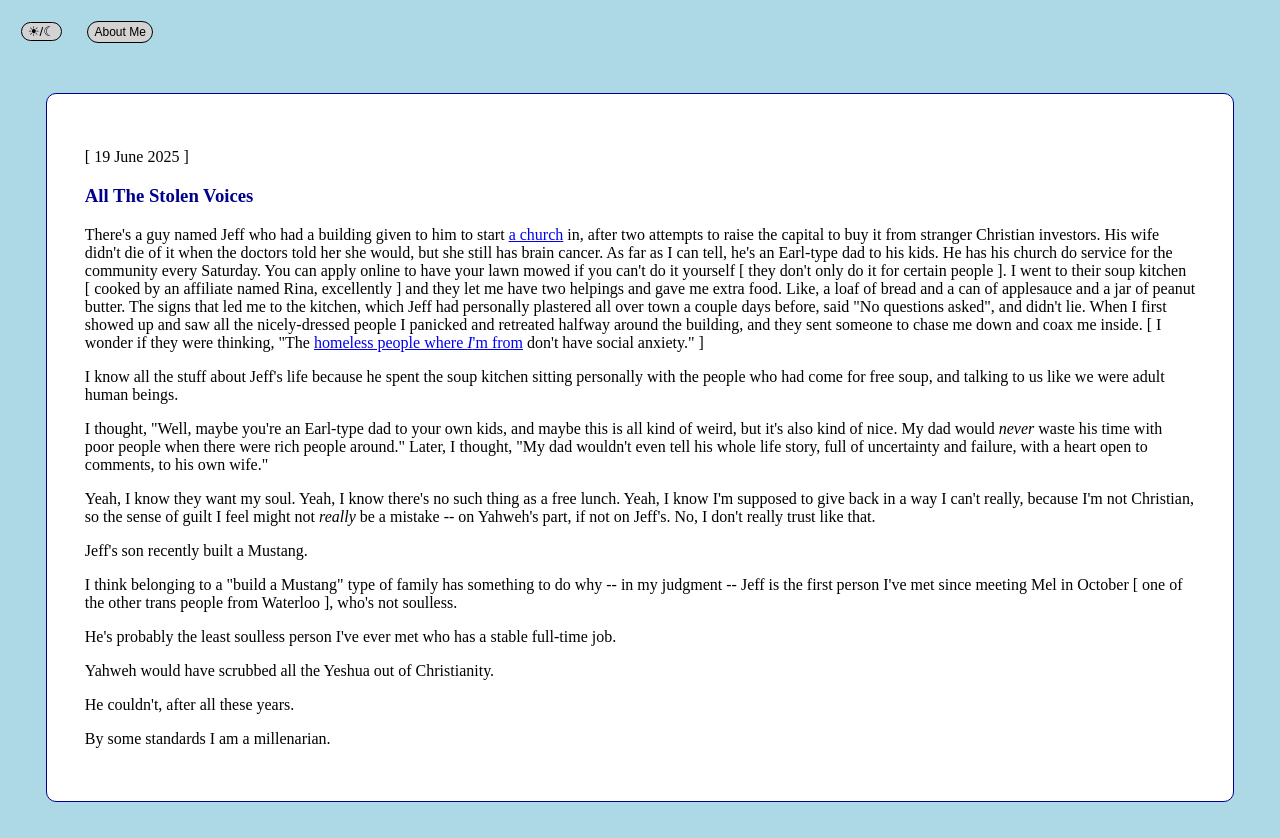
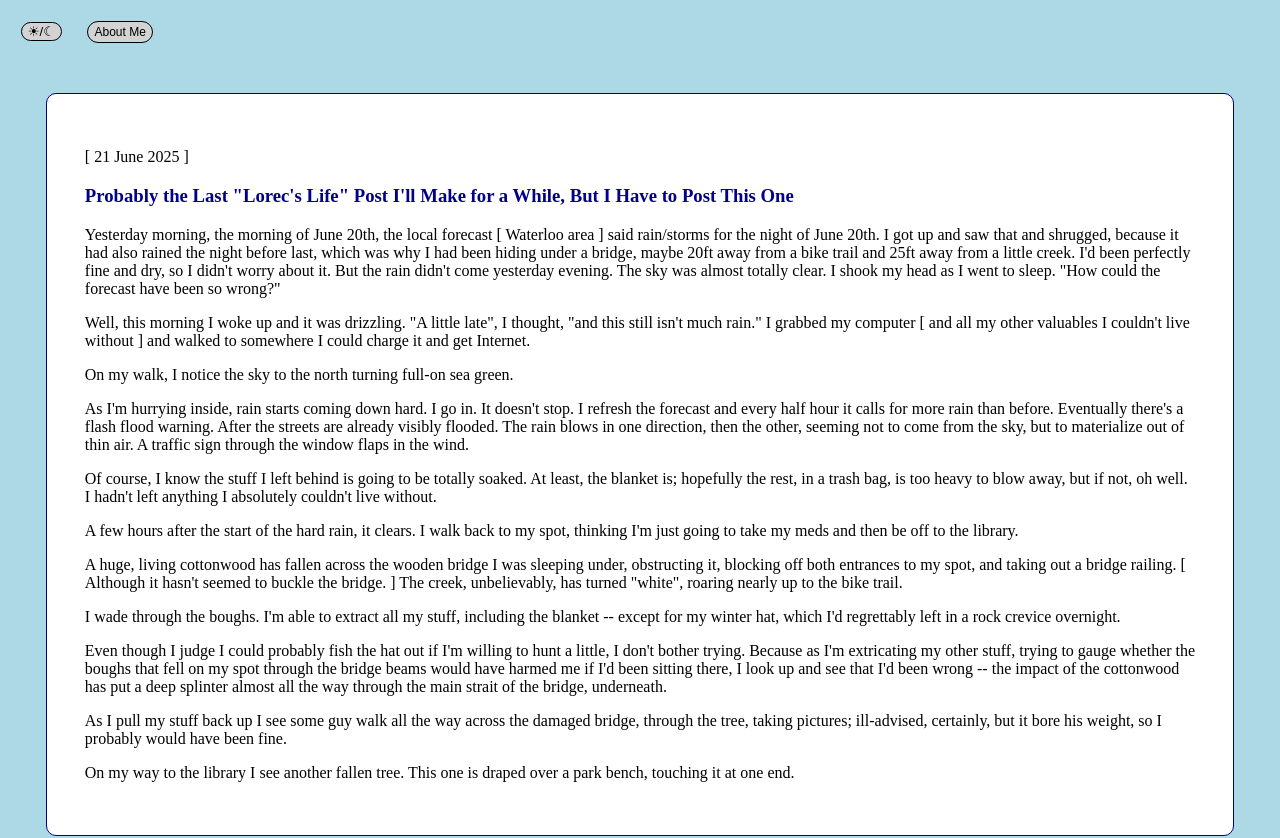
Before and after one commit to kaventekeit/kaventekeit.github.io, a plain HTML site: page index.html in a window 1280 px wide. Shown: the top 838 px of the page. Drawn offline with Linux system fonts and the light colour scheme.

Commit message:
new post

```diff
--- a/index.html
+++ b/index.html
@@ -171,6 +171,21 @@ body.dark-mode {
           <p>My name is Lorec. My government name is Mack Gallagher.</p>
           <p>I am <a href='https://www.lesswrong.com/posts/ME7sLiwhEB6awRqJR/project-adequate-seeking-cofounders-funders' target='_blank'>aligning the AI</a>.</p>
           <p>You can <a href='https://docs.google.com/forms/d/e/1FAIpQLSfE9Z7jh9imJ2mkffnRvnoi68MBhGFkuIltQ4KcwlM7WJaQIQ/viewform?usp=header' target='_blank'>give me anonymous feedback [including volunteering help aligning the AI] here</a>.</p> </div>
+      </div>
+      <div class='post' id='probably-the-last-lorecs-life-post-ill-make-for-a-while-but-i-have-to-post-this-one'>
+        <p>[ 21 June 2025 ]</p>
+        <h3>Probably the Last "Lorec's Life" Post I'll Make for a While, But I Have to Post This One</h3>
+        <p>Yesterday morning, the morning of June 20th, the local forecast [ Waterloo area ] said rain/storms for the night of June 20th. I got up and saw that and shrugged, because it had also rained the night before last, which was why I had been hiding under a bridge, maybe 20ft away from a bike trail and 25ft away from a little creek. I'd been perfectly fine and dry, so I didn't worry about it. But the rain didn't come yesterday evening. The sky was almost totally clear. I shook my head as I went to sleep. "How could the forecast have been so wrong?"</p>
+        <p>Well, this morning I woke up and it was drizzling. "A little late", I thought, "and this still isn't much rain." I grabbed my computer [ and all my other valuables I couldn't live without ] and walked to somewhere I could charge it and get Internet.</p>
+        <p>On my walk, I notice the sky to the north turning full-on sea green.</p>
+        <p>As I'm hurrying inside, rain starts coming down hard. I go in. It doesn't stop. I refresh the forecast and every half hour it calls for more rain than before. Eventually there's a flash flood warning. After the streets are already visibly flooded. The rain blows in one direction, then the other, seeming not to come from the sky, but to materialize out of thin air. A traffic sign through the window flaps in the wind.</p>
+        <p>Of course, I know the stuff I left behind is going to be totally soaked. At least, the blanket is; hopefully the rest, in a trash bag, is too heavy to blow away, but if not, oh well. I hadn't left anything I absolutely couldn't live without.</p>
+        <p>A few hours after the start of the hard rain, it clears. I walk back to my spot, thinking I'm just going to take my meds and then be off to the library.</p>
+        <p>A huge, living cottonwood has fallen across the wooden bridge I was sleeping under, obstructing it, blocking off both entrances to my spot, and taking out a bridge railing. [ Although it hasn't seemed to buckle the bridge. ] The creek, unbelievably, has turned "white", roaring nearly up to the bike trail.</p>
+        <p>I wade through the boughs. I'm able to extract all my stuff, including the blanket -- except for my winter hat, which I'd regrettably left in a rock crevice overnight.</p>
+        <p>Even though I judge I could probably fish the hat out if I'm willing to hunt a little, I don't bother trying. Because as I'm extricating my other stuff, trying to gauge whether the boughs that fell on my spot through the bridge beams would have harmed me if I'd been sitting there, I look up and see that I'd been wrong -- the impact of the cottonwood has put a deep splinter almost all the way through the main strait of the bridge, underneath.</p>
+        <p>As I pull my stuff back up I see some guy walk all the way across the damaged bridge, through the tree, taking pictures; ill-advised, certainly, but it bore his weight, so I probably would have been fine.</p>
+        <p>On my way to the library I see another fallen tree. This one is draped over a park bench, touching it at one end.</p>
       </div>
       <div class='post' id='all-the-stolen-voices'>
         <p>[ 19 June 2025 ]</p>
```
